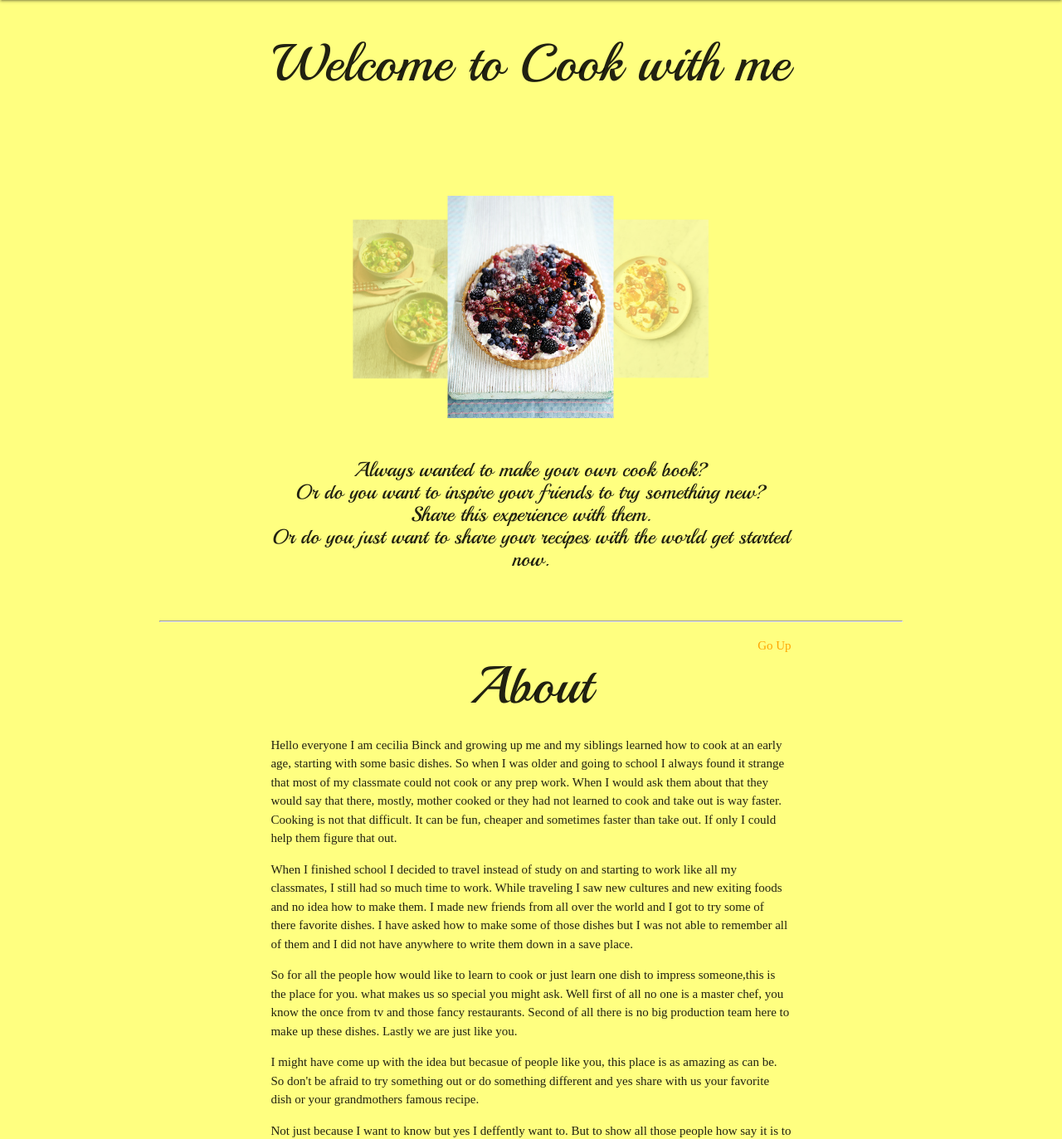
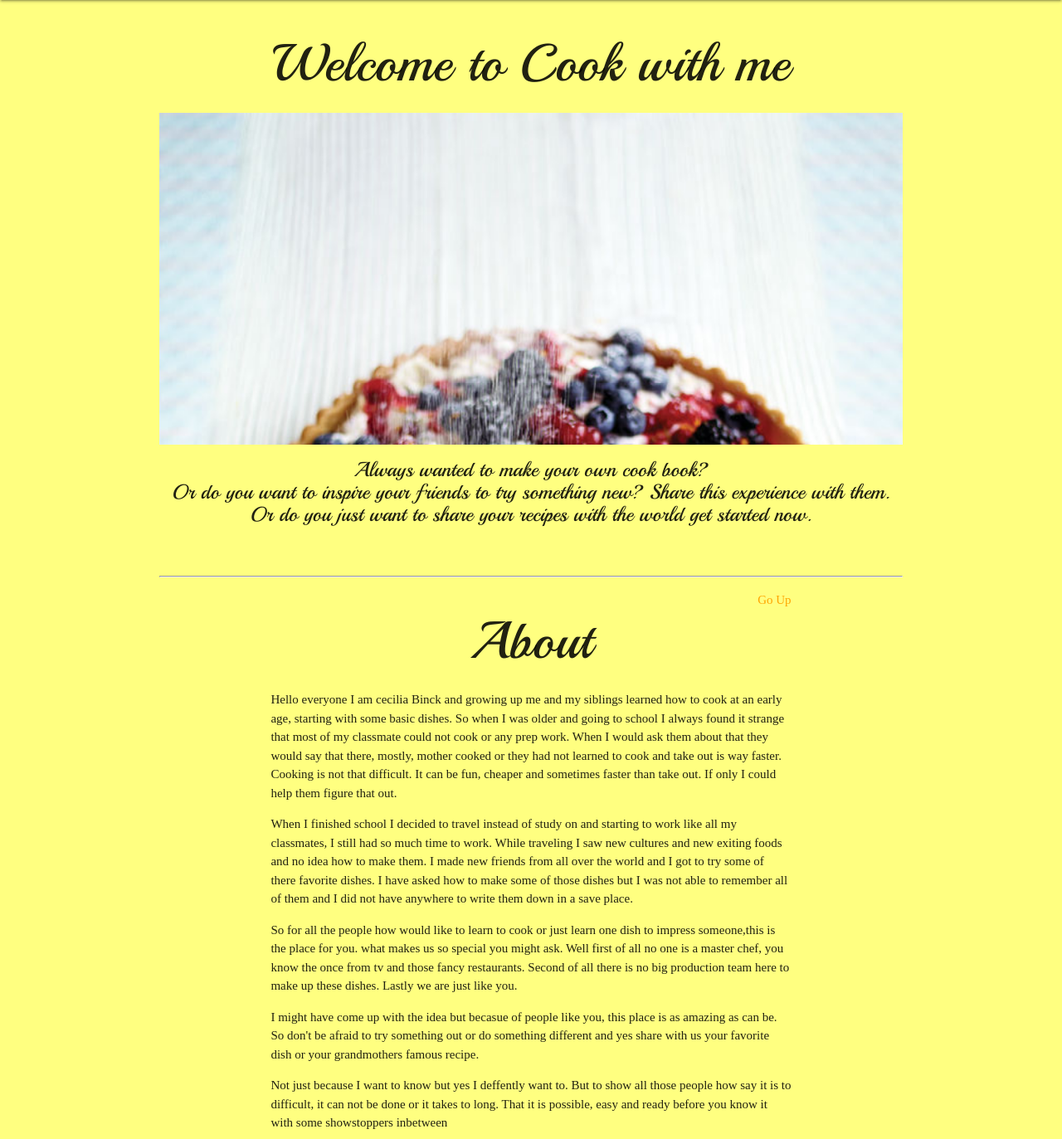
Before and after one commit to ceciliabinck/cook-with-me, a Flask app: page / in a window 1280 px wide. Shown: the part 64-1437 px from the top of the page at 83% size. Run offline with Flask 2, Linux system fonts and the light colour scheme; some libraries are stand-ins or nearby versions.

Commit message:
Change carousel

```diff
--- a/templates/home.html
+++ b/templates/home.html
@@ -2,13 +2,15 @@
 {% block content %}
     <h1 class="center">Welcome to Cook with me</h1>
 
-    <section id="intro" class="container">
-        <div class="carousel">
+    <section id="intro">
+        <div class="carousel carousel-slider">
             <a class="carousel-item" href="#"><img src="{{ url_for('static', filename='images/berry-tart.jpg') }}" alt="Berry tart"></a>
             <a class="carousel-item" href="#"><img src="{{ url_for('static', filename='images/egg_mango-chutney.jpg') }}" alt="Egg mango chutney flatbread"></a>
             <a class="carousel-item" href="#"><img src="{{ url_for('static', filename='images/noodle-soup.jpg') }}" alt="Noodle-soup"></a>
 
         </div>
+
+
 
         <h5 class="center">
             Always wanted to make your own cook book?<br>
```
